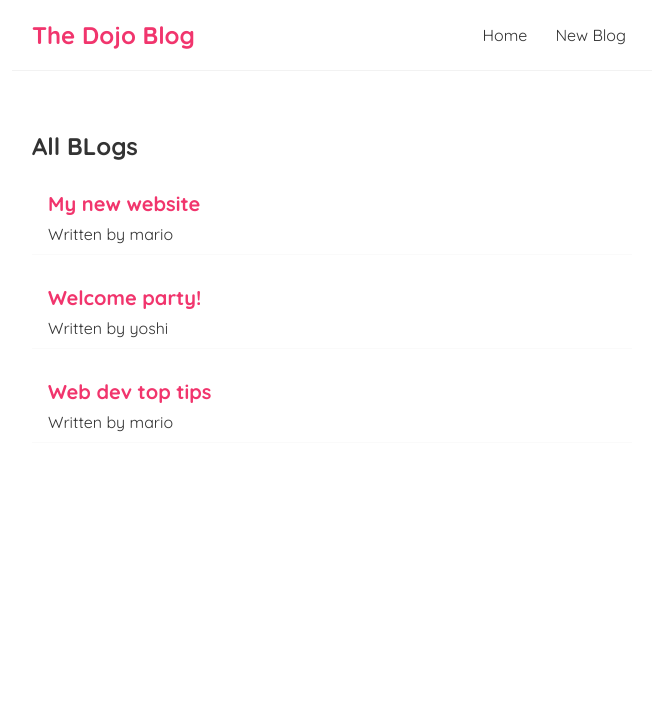
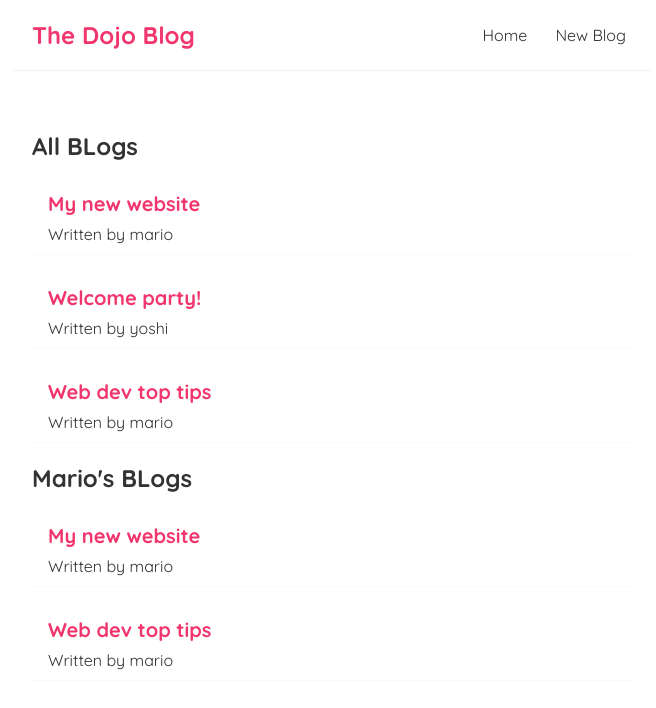
Before and after one commit to ibotchori/dojo-blog-react, a React (Create React App) app: page / in a window 1280 px wide. Shown: the top 708 px of the page, without its empty margins (308-964 px from the left). Built offline with nearby package versions, Linux system fonts and the light colour scheme.

Commit message:
Reusing Components

```diff
--- a/src/Home.js
+++ b/src/Home.js
@@ -12,7 +12,9 @@
     return (
         <div className="home">
             <BlogList blogs={blogs} title="All BLogs" /> {/* <-- pass blogs to BlogList component */}
+            <BlogList blogs={blogs.filter((blog) => blog.author === 'mario')} title="Mario's BLogs" /> {/* show only mario's blogs */}
         </div>
+
     )
 }
 
```
